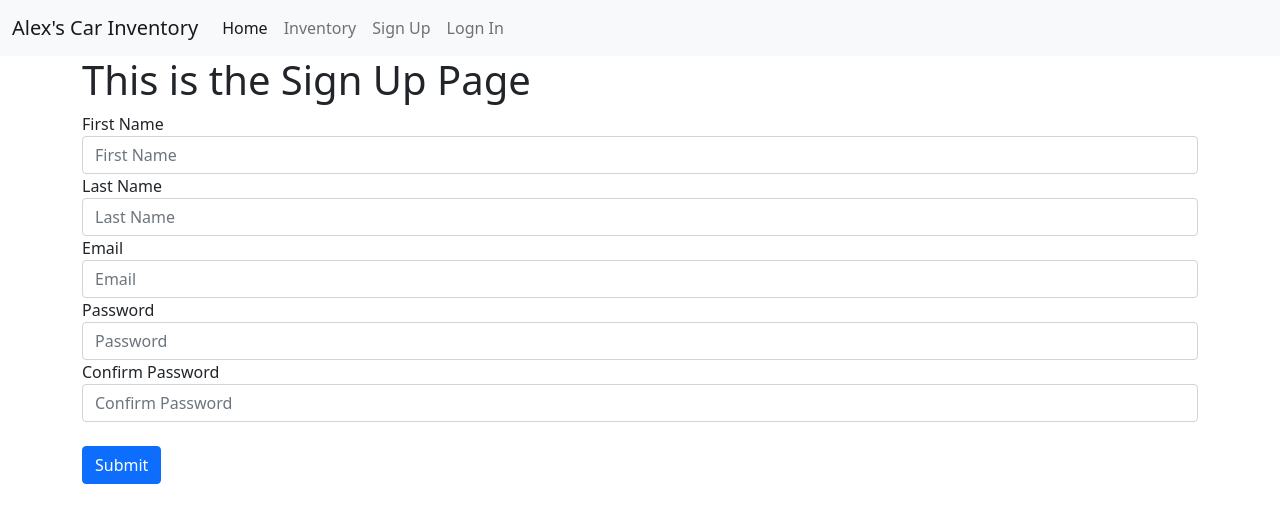
After one commit to alexevanega/Dealer_inventory_homework, a Flask app: page /signup in a window 1280 px wide. The commit adds this page. Shown: the top 523 px of the page. Run offline with Flask 2, Linux system fonts and the light colour scheme; some libraries are stand-ins or nearby versions.

Commit message:
opened database and added user model. as well as input forms for the sign up page

```diff
--- /dev/null
+++ b/cd_app/authenticate/auth_templates/sign_up.html
@@ -0,0 +1,36 @@
+{% extends 'base.html' %}
+
+{% block content %}
+<h1>This is the Sign Up Page</h1>
+
+<form action="" method='POST'>
+    {{ form.hidden_tag() }}
+    <div class="form_group">
+        <fieldset>
+            {{form.first_name.label}}
+            {{form.first_name(class='form-control',placeholder='First Name')}}
+        </fieldset><fieldset>
+            {{form.last_name.label}}
+            {{form.last_name(class='form-control',placeholder='Last Name')}}
+        </fieldset>
+        <fieldset>
+            {{form.email.label}}
+            {{form.email(class='form-control',placeholder='Email')}}
+        </fieldset>
+        <fieldset>
+            {{form.password.label}}
+            {{form.password(class='form-control',placeholder='Password')}}
+        </fieldset>
+        <fieldset>
+            {{form.confirm_password.label}}
+            {{form.confirm_password(class='form-control',placeholder='Confirm Password')}}
+        </fieldset>
+
+        <br>
+
+        {{form.submit(class='btn btn-primary')}}
+    </div>
+
+</form>
+
+{% endblock content %}
--- /dev/null
+++ b/cd_app/authenticate/forms.py
@@ -0,0 +1,12 @@
+from re import S
+from flask_wtf import FlaskForm
+from wtforms import StringField, PasswordField, SubmitField, BooleanField
+from wtforms.validators import Email, EqualTo, data_required, equal_to
+
+class userForm(FlaskForm):
+    email = StringField('Email', validators=[data_required(), Email()])
+    password = PasswordField('Password', validators=[data_required()])
+    confirm_password = PasswordField('Confirm Password', validators=[data_required(),EqualTo('password')])
+    first_name = StringField('First Name')
+    last_name = StringField('Last Name')
+    submit = SubmitField()
--- /dev/null
+++ b/cd_app/authenticate/routes.py
@@ -0,0 +1,36 @@
+from flask import Blueprint, render_template, request
+from wtforms.fields.simple import PasswordField
+from flask import redirect, url_for
+
+from cd_app.routes import homePage
+
+from .forms import userForm
+from ..models import User
+
+from cd_app import db
+
+auth = Blueprint('authenticate',__name__,template_folder='auth_templates')
+
+
+@auth.route('/login')
+def logIn():
+    return render_template('log_in.html')
+
+@auth.route('/signup', methods=["POST","GET"])
+def signUp():
+    auth_form = userForm()
+    if request.method == 'POST':
+        if auth_form.validate():
+            first = auth_form.first_name.data
+            last = auth_form.last_name.data
+            email = auth_form.email.data
+            password = auth_form.password.data
+
+            user = User(first,last,email,password)
+
+            db.session.add(user)
+            db.session.commit()
+
+            return redirect({{ url_for(homePage) }})
+
+    return render_template('sign_up.html', form=auth_form)
--- a/cd_app/routes.py
+++ b/cd_app/routes.py
@@ -2,6 +2,7 @@ from re import template
 from cd_app import app
 from flask import render_template
 
+
 @app.route('/')
 def homePage():
     return render_template('home.html', title='Dealer Home Page')
--- /dev/null
+++ b/cd_app/static/css/signup.css
@@ -0,0 +1,3 @@
+.btn-alex {
+background-color: blueviolet;
+}
--- a/cd_app/templates/base.html
+++ b/cd_app/templates/base.html
@@ -8,6 +8,7 @@
 <link rel="stylesheet" href="https://cdnjs.cloudflare.com/ajax/libs/twitter-bootstrap/5.1.0/css/bootstrap.min.css">
 <link rel="stylesheet" href="https://cdnjs.cloudflare.com/ajax/libs/font-awesome/5.15.4/css/all.min.css">
 <link rel="stylesheet" href="assets/css/style.css">
+<link rel='stylesheet' href={{ url_for('static',filename='/css/signup.css')  }}>
 <title>{{title}}</title>
 </head>
 <body>
--- a/cd_app/templates/nav.html
+++ b/cd_app/templates/nav.html
@@ -10,13 +10,13 @@
             <a class="nav-link active" aria-current="page" href="/">Home</a>
           </li>
           <li class="nav-item">
-            <a class="nav-link" href="/inventory">Inventory</a>
+            <a class="nav-link" href="{{ url_for('inventory.inventory_page') }}">Inventory</a>
           </li>
           <li class="nav-item">
-            <a class="nav-link" href="#">Pricing</a>
+            <a class="nav-link" href="{{ url_for('authenticate.signUp') }}">Sign Up</a>
           </li>
           <li class="nav-item">
-            <a class="nav-link disabled">Disabled</a>
+            <a class="nav-link" href="{{ url_for('authenticate.logIn') }}">Logn In</a>
           </li>
         </ul>
       </div>
--- a/config.py
+++ b/config.py
@@ -3,3 +3,6 @@ import os
 class Config():
     FLASK_APP = os.environ.get('FLASK_APP')
     FLASK_ENV = os.environ.get('FLASK_ENV')
+    SECRET_KEY = os.environ.get('SECRET_KEY')
+    SQLALCHEMY_DATABASE_URI = os.environ.get('DATABASE_URL')
+    SQLALCHEMY_TRACK_MODIFICATIONS = False
--- a/run.py
+++ b/run.py
@@ -1,4 +1,6 @@
-from cd_app import app
+from cd_app import app,db
+from cd_app.models import User
 
-if __name__ == '__main__':
-    app.run()
+@app.shell_context_processor
+def shell_context():
+    return {'db': db, 'User': User }
```
Also changed, not shown: cd_app/__init__.py (+14 -0 lines), cd_app/authenticate/auth_templates/log_in.html (added, +19 -0 lines), cd_app/models.py (added, +16 -0 lines), requirements.txt (+12 -0 lines), 1 other file.
